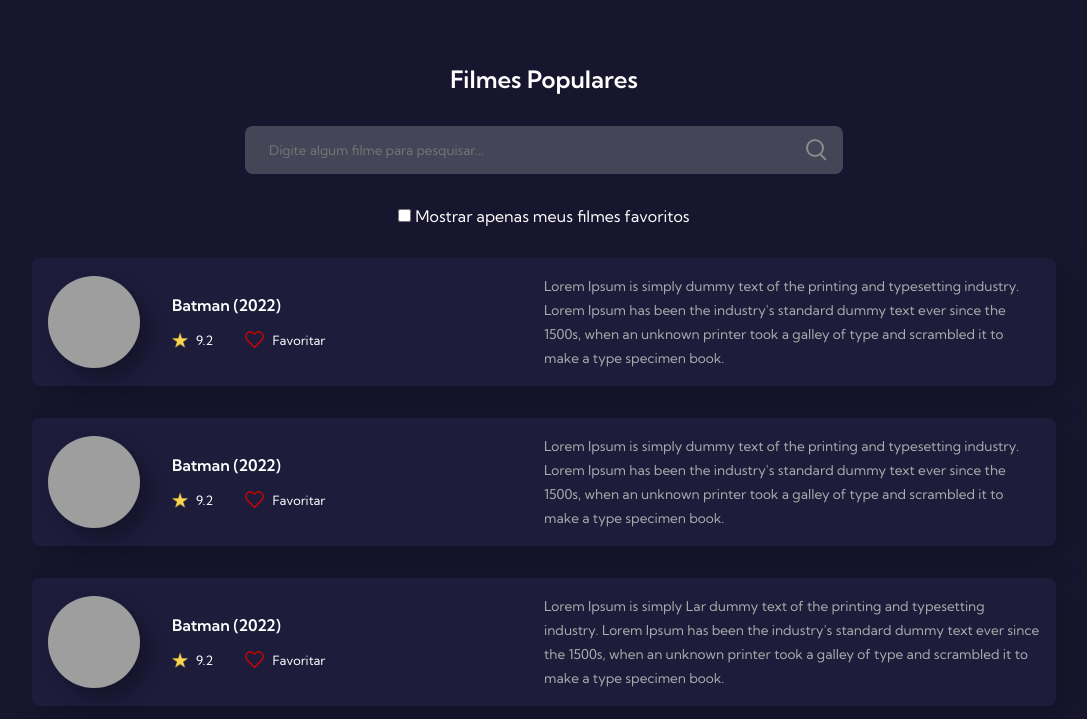
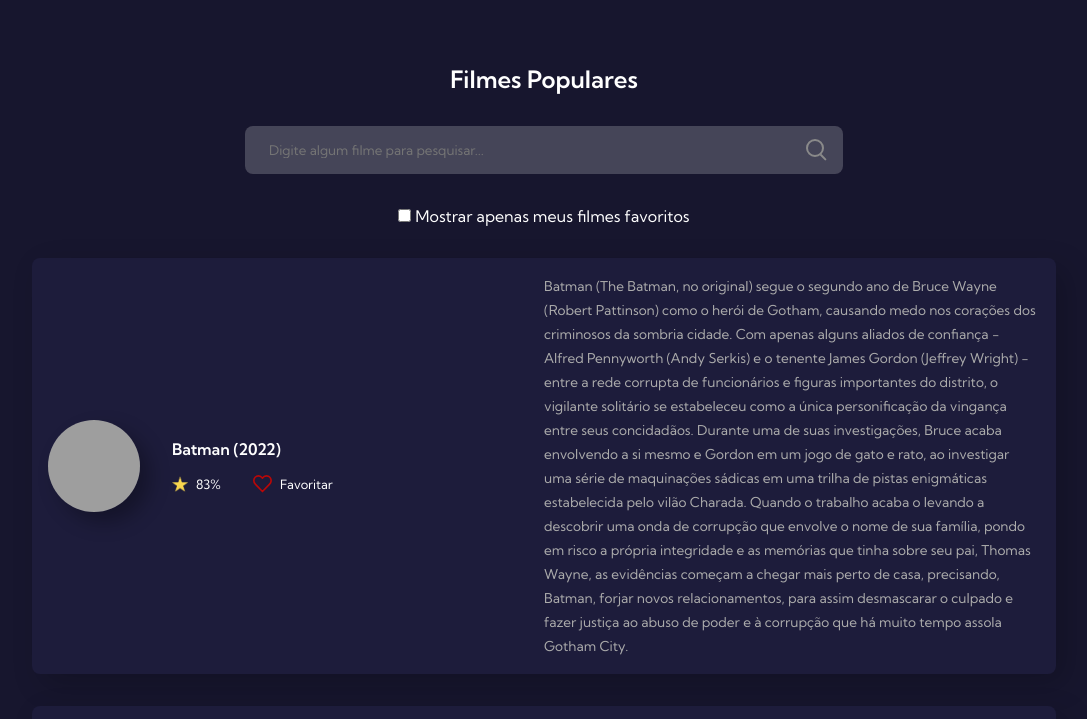
Before and after one commit to UdielOliveira/7DaysOfCode, a plain HTML site: page index.html in a window 1280 px wide. Shown: the top 719 px of the page, without its empty margins (96-1183 px from the left). Drawn offline with Linux system fonts and the light colour scheme; grey boxes are pictures that could not be loaded.

Commit message:
add novos filmes ao index

```diff
--- a/index.html
+++ b/index.html
@@ -33,7 +33,7 @@
             <div class="rating-favorites">
               <div class="rating">
                 <img src="images/star.png" alt="Star Icon"/>
-                <span>9.2</span>
+                <span>83%</span>
               </div>
               <div class="favorite">
                 <img src="images/heart.svg" alt="Star Icon"/>
@@ -43,21 +43,21 @@
           </div>
         </div>
         <div class="movie-description">
-          <span>Lorem Ipsum is simply dummy text of the printing and typesetting industry. Lorem Ipsum has been the industry's standard dummy text ever since the 1500s, when an unknown printer took a galley of type and scrambled it to make a type specimen book.</span>
+          <span>Batman (The Batman, no original) segue o segundo ano de Bruce Wayne (Robert Pattinson) como o herói de Gotham, causando medo nos corações dos criminosos da sombria cidade. Com apenas alguns aliados de confiança - Alfred Pennyworth (Andy Serkis) e o tenente James Gordon (Jeffrey Wright) - entre a rede corrupta de funcionários e figuras importantes do distrito, o vigilante solitário se estabeleceu como a única personificação da vingança entre seus concidadãos. Durante uma de suas investigações, Bruce acaba envolvendo a si mesmo e Gordon em um jogo de gato e rato, ao investigar uma série de maquinações sádicas em uma trilha de pistas enigmáticas estabelecida pelo vilão Charada. Quando o trabalho acaba o levando a descobrir uma onda de corrupção que envolve o nome de sua família, pondo em risco a própria integridade e as memórias que tinha sobre seu pai, Thomas Wayne, as evidências começam a chegar mais perto de casa, precisando, Batman, forjar novos relacionamentos, para assim desmascarar o culpado e fazer justiça ao abuso de poder e à corrupção que há muito tempo assola Gotham City.</span>
         </div>
       </div>
 
       <div class="movie">
         <div class="movie-informations">
           <div class="movie-image">
-            <img src="https://img.elo7.com.br/product/original/3FBA809/big-poster-filme-batman-2022-90x60-cm-lo002-poster-batman.jpg" alt="Batman (2022)"/>
+            <img src="https://ovicio.com.br/wp-content/uploads/2022/06/20220607-ovicio-adao-negro-poster-819x1024.jpg" alt="Adão Negro (2022)"/>
           </div>
           <div class="movie-text">
-            <h4>Batman (2022)</h4>
+            <h4>Adão Negro (2022)</h4>
             <div class="rating-favorites">
               <div class="rating">
                 <img src="images/star.png" alt="Star Icon"/>
-                <span>9.2</span>
+                <span>???</span>
               </div>
               <div class="favorite">
                 <img src="images/heart.svg" alt="Star Icon"/>
@@ -67,21 +67,22 @@
           </div>
         </div>
         <div class="movie-description">
-          <span>Lorem Ipsum is simply dummy text of the printing and typesetting industry. Lorem Ipsum has been the industry's standard dummy text ever since the 1500s, when an unknown printer took a galley of type and scrambled it to make a type specimen book.</span>
+          <span>Quase 5.000 anos após ter sido agraciado com os poderes onipotentes dos deuses antigos - e aprisionado logo depois - Adão Negro (Dwayne Johnson) é libertado de sua tumba terrena, pronto para levar ao mundo moderno sua forma singular de justiça. Dwayne Johnson estrela Adão Negro ao lado de Aldis Hodge (série “City on a Hill”, “Uma Noite em Miami”) como Gavião Negro; Noah Centineo (“Para Todos os Garotos que Já Amei”) como Esmaga-Átomo; Sarah Shahi (série “Sex/Life”, “A Hora do Rush 3”) como Adrianna; Marwan Kenzari (“Assassinato no Expresso do Oriente”, “A Múmia”) como Ishmael; Quintessa Swindell (“Viajantes - Instinto e Desejo”, série “Gatunas”) como Ciclone; Bodhi Sabongui (série “Um Milhão de Coisas”) como Amon; e Pierce Brosnan (as franquias “Mamma Mia!” e James Bond) como Senhor Destino.
+            Jaume Collet-Serra dirige Adão Negro a partir do roteiro escrito por Adam Sztykiel e Rory Haines & Sohrab Noshirvani, autores também do argumento para o cinema, baseado nos personagens da DC. Adão Negro foi criado por Bill Parker e C.C. Beck. Beau Flynn, Dwayne Johnson, Hiram Garcia e Dany Garcia são os produtores do filme, com Richard Brener, Walter Hamada, Dave Neustadter, Chris Pan, Eric McLeod, Geoff Johns e Scott Sheldon.</span>
         </div>
       </div>
 
       <div class="movie">
         <div class="movie-informations">
           <div class="movie-image">
-            <img src="https://img.elo7.com.br/product/original/3FBA809/big-poster-filme-batman-2022-90x60-cm-lo002-poster-batman.jpg" alt="Batman (2022)"/>
+            <img src="https://pbs.twimg.com/media/FTfMtqPXoAE5R2A.jpg:large" alt="Thor Amor e Trovão (2022)"/>
           </div>
           <div class="movie-text">
-            <h4>Batman (2022)</h4>
+            <h4>Thor Amor e Trovão (2022)</h4>
             <div class="rating-favorites">
               <div class="rating">
                 <img src="images/star.png" alt="Star Icon"/>
-                <span>9.2</span>
+                <span>68%</span>
               </div>
               <div class="favorite">
                 <img src="images/heart.svg" alt="Star Icon"/>
@@ -91,7 +92,7 @@
           </div>
         </div>
         <div class="movie-description">
-          <span>Lorem Ipsum is simply Lar dummy text of the printing and typesetting industry. Lorem Ipsum has been the industry's standard dummy text ever since the 1500s, when an unknown printer took a galley of type and scrambled it to make a type specimen book.</span>
+          <span>Thor: Amor e Trovão é quarta aventura solo de Thor (Chris Hemsworth), personagem da Marvel, sendo a sequência direta de Thor: Ragnarok e o 29º filme do Universo Cinematográfico Marvel. Após os acontecimentos de Ultimato, Thor ansiando por um propósito, retorna a Nova Asgard e sua aposentadoria é interrompida por um assassino galáctico conhecido como Gorr (Christian Bale), o Carniceiro de Deus, que busca a extinção dos deuses. Para combater a ameaça, Thor pede a ajuda da Rainha Valquíria (Tessa Thompson), Korg (Taika Waititi) e Jane Foster (Natalie Portman), sua ex-namorada, que - para surpresa de Thor - inexplicavelmente consegue empunhar seu martelo mágico, Mjolnir, o que imbuiu Jane com o poder de Thor. Juntos, eles embarcam em uma aventura cósmica para descobrir o mistério da vingança do God Butcher e detê-lo antes que seja tarde demais.</span>
         </div>
       </div>
     </div>
```
